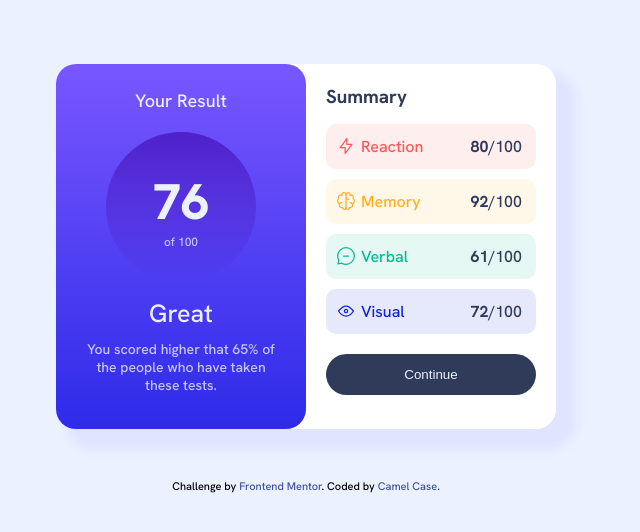
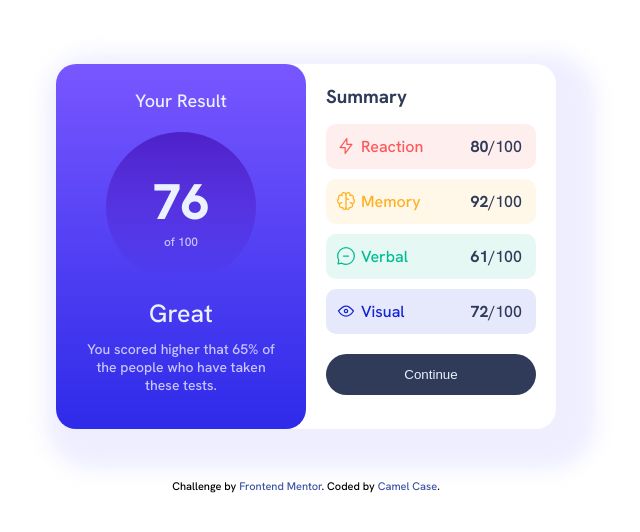
Before and after one commit to camelCase-cc/frontend-mentor-result-summary-component, a plain HTML site: page index.html in a window 1280 px wide. Shown: the part 122-654 px from the top of the page, without its empty margins (334-974 px from the left). Drawn offline with Linux system fonts and the light colour scheme.

Commit message:
Update styles.css

```diff
--- a/css/styles.css
+++ b/css/styles.css
@@ -43,7 +43,7 @@ body {
     flex-direction: column;
     justify-content: center;
     align-items: center;
-    background: var(--neutral-Pale-blue);
+    background: var(--neutral-White);
     font-family: var(--font-family);
 }
 
@@ -54,7 +54,7 @@ section.container {
     flex-direction: row;
     border-radius: 22px;
     background: var(--neutral-White);
-    box-shadow: 15px 15px 10px 5px hsla(241, 100%, 89%, 0.3);
+    box-shadow: 15px 15px 20px 25px hsla(241, 100%, 89%, 0.3);
 }
 
 h1 {
```
